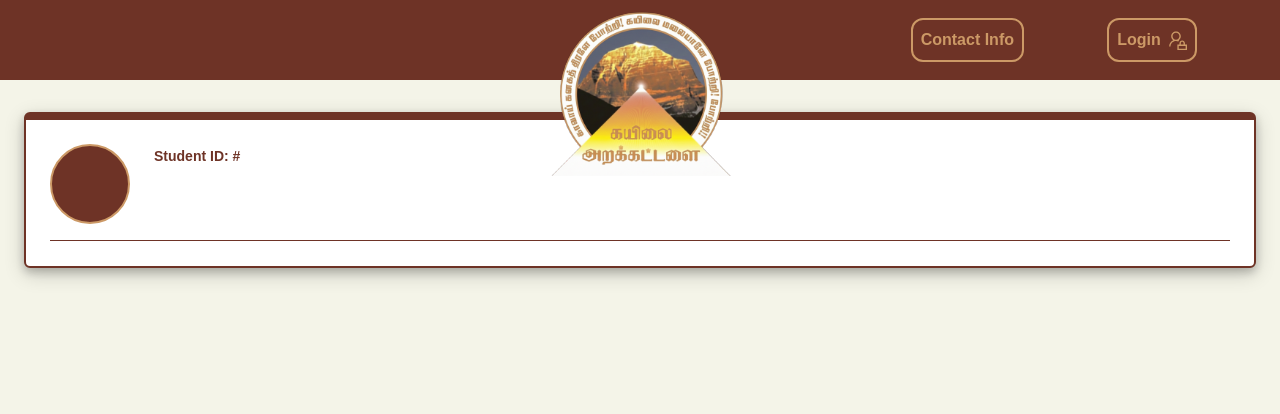
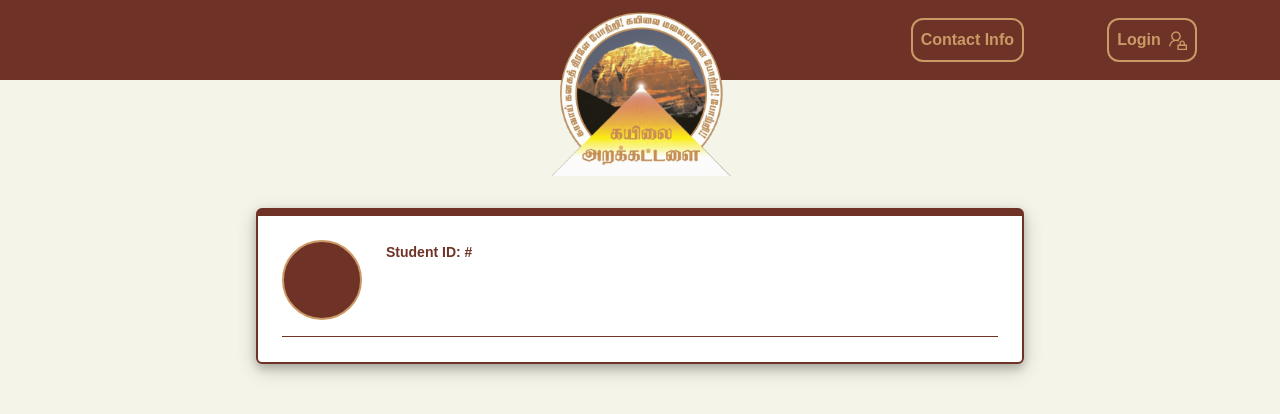
Before and after one commit to Akul02/panchapuranam, a Next.js app in the folder frontend/: page /student/1 in a window 1280 px wide. Shown: the top 414 px of the page. Built offline with nearby package versions, Linux system fonts and the light colour scheme; no server answers.

Commit message:
implemented student profile to be responsive

```diff
--- a/frontend/components/features/student/StudentProfile.tsx
+++ b/frontend/components/features/student/StudentProfile.tsx
@@ -28,8 +28,8 @@ export default function StudentProfile({ studentId }: { studentId: number }) {
     },[])
 
     return (
-        <div className="flex justify-center w-screen px-6 py-8">
-            <div className="bg-white border-2 border-primary rounded-md w-full shadow-[0_4px_8px_0_rgba(0,0,0,0.2),_0_6px_20px_0_rgba(0,0,0,0.19)]">
+        <div className="flex justify-center w-screen">
+            <div className="bg-white border-2 border-primary rounded-md shadow-[0_4px_8px_0_rgba(0,0,0,0.2),_0_6px_20px_0_rgba(0,0,0,0.19)] w-[80%] mt-8 sm:mt-16 md:w-[70%] lg:w-[60%] lg:mt-32 2xl:w-[40%] 2xl:mt-40">
 
                 <div className="h-1.5 bg-primary"/>
 
--- a/frontend/components/sections/profile/ProfileContactDetails.tsx
+++ b/frontend/components/sections/profile/ProfileContactDetails.tsx
@@ -10,7 +10,7 @@ export default function ProfileContactDetails( {student} : {student : StudentPro
   return (
     <div>
         <SectionHeader title="Contact Details"></SectionHeader>
-        <div className="grid grid-cols-[0.5fr_0.5fr_1fr] grid-rows-3 gap-2 overflow-x-auto mt-1">
+        <div className="grid grid-cols-[30px_90px_1fr] grid-rows-3 gap-2 overflow-x-auto mt-1">
 
             {/* col one */}
             <div className="col-start-1 row-start-1 self-center"><MdEmail color="#6E3326" size={22}/></div>
```
